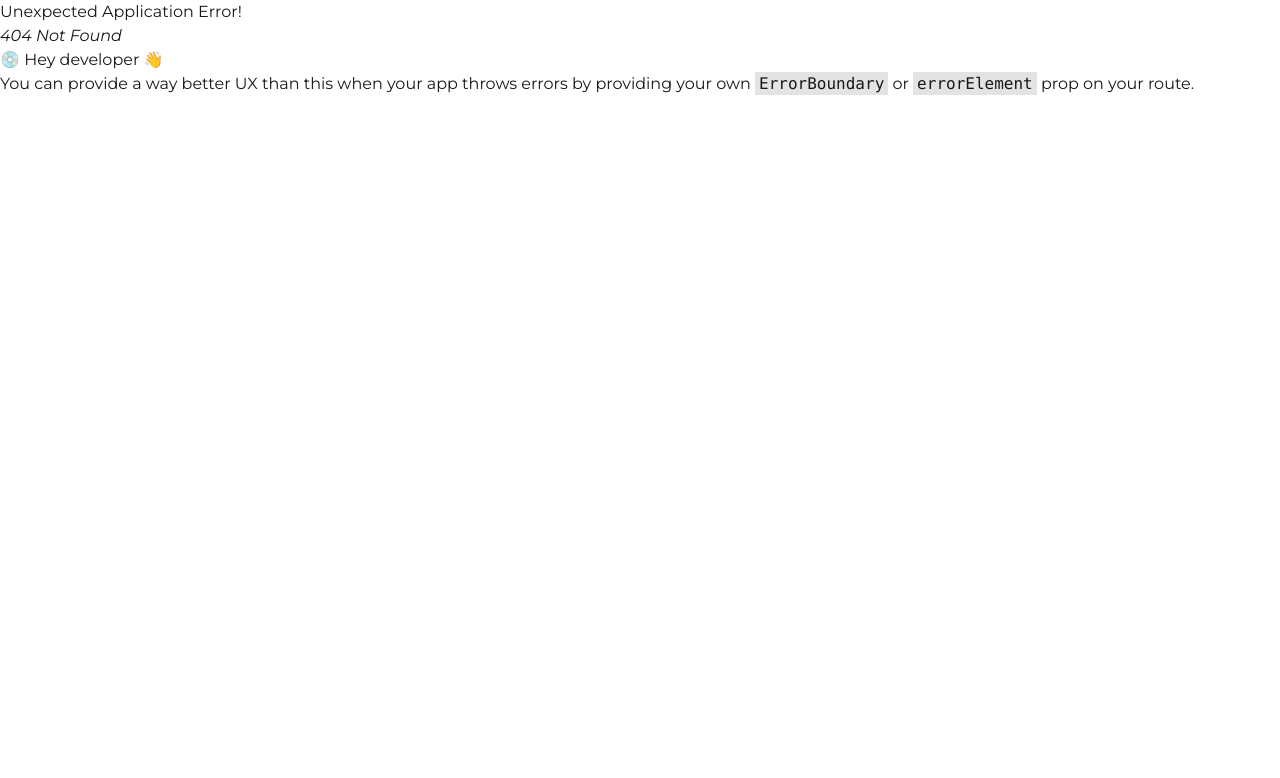
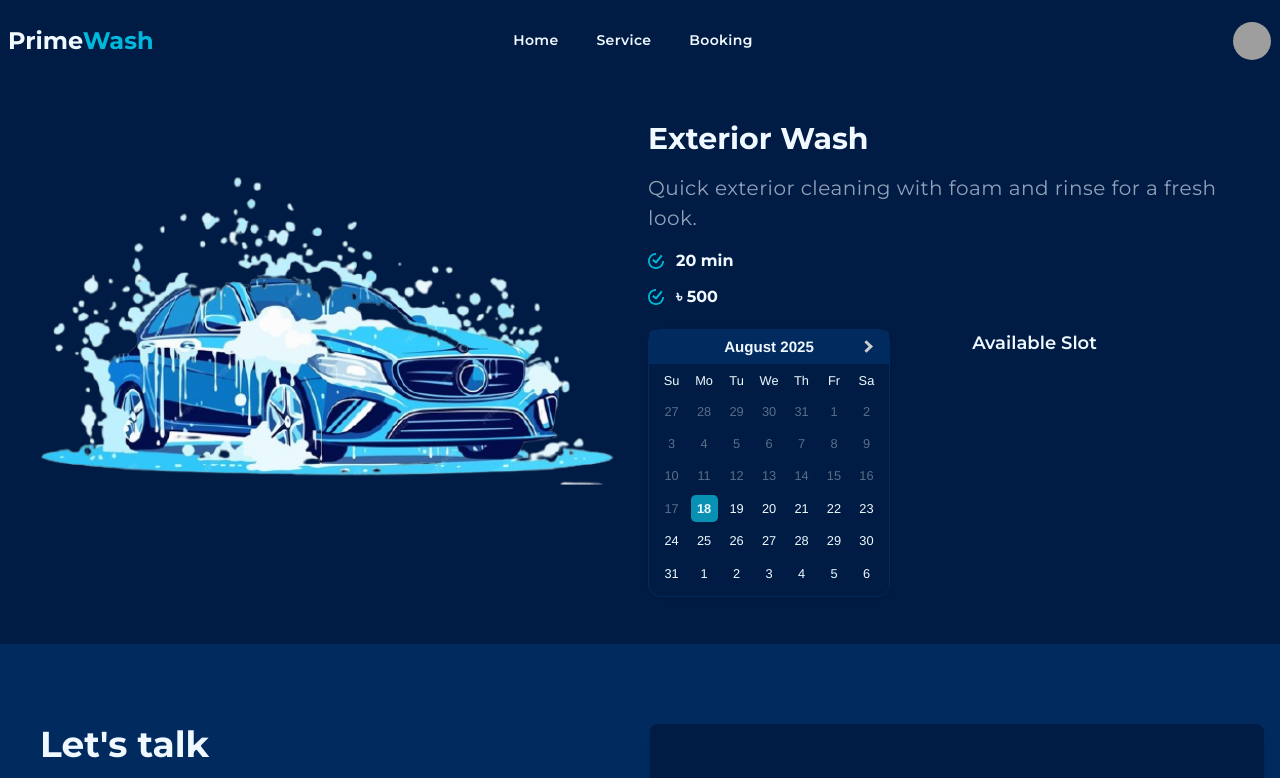
Before and after one commit to AbrRahman/prime-wash-frontend, a React (Vite) app: page /services/srv001 in a window 1280 px wide. Before the commit this address had no page. Shown: the top 778 px of the page. Built offline with nearby package versions, Linux system fonts and the light colour scheme; grey boxes are pictures that could not be loaded.

Commit message:
push service details page image and calendar

```diff
--- a/package.json
+++ b/package.json
@@ -13,6 +13,7 @@
     "@tailwindcss/vite": "^4.1.12",
     "motion": "^12.23.12",
     "react": "^19.1.1",
+    "react-datepicker": "^8.7.0",
     "react-dom": "^19.1.1",
     "react-icons": "^5.5.0",
     "react-router-dom": "^7.8.1",
--- /dev/null
+++ b/src/component/calendarAndSlot/CalendarAndSlot.tsx
@@ -0,0 +1,27 @@
+import DatePicker from "react-datepicker";
+import "react-datepicker/dist/react-datepicker.css";
+import "./CalenderAndSlot.css";
+const CalendarAndSlot = () => {
+  const slot = { startTime: "12:00", endTime: "13:00" };
+  return (
+    <div className="mt-5">
+      <div className="grid grid-cols-1 sm:grid-cols-12 gap-3">
+        <div className="mx-auto sm:mx-0 sm:col-span-5">
+          <DatePicker
+            selected={new Date()}
+            inline
+            minDate={new Date()}
+            onChange={(date) => console.log(date)}
+          />
+        </div>
+        <div className=" sm:col-span-5">
+          <h3 className="text-lg font-semibold text-sky-50 sm:text-center">
+            Available Slot
+          </h3>
+        </div>
+      </div>
+    </div>
+  );
+};
+
+export default CalendarAndSlot;
--- /dev/null
+++ b/src/component/calendarAndSlot/CalenderAndSlot.css
@@ -0,0 +1,43 @@
+.react-datepicker {
+  background-color: #001c44;
+  color: #f0f9ff;
+  border: 1px solid #012a5e;
+  border-radius: 0.75rem;
+  box-shadow: 0 1px 3px 0 rgb(0 0 0 / 0.1), 0 1px 2px -1px rgb(0 0 0 / 0.1);
+}
+
+.react-datepicker__header {
+  background-color: #012a5e;
+  border-bottom: 1px solid #012a5e;
+  color: #f0f9ff;
+}
+.react-datepicker__current-month {
+  color: #f0f9ff;
+  font-weight: 600;
+}
+
+.react-datepicker__day-name {
+  color: #f0f9ff !important;
+  font-weight: 500;
+}
+
+.react-datepicker__day {
+  color: #f0f9ff;
+  user-select: none;
+  transition: all 0.2s ease;
+}
+.react-datepicker__day:hover {
+  background-color: #06b6d4 !important;
+  color: #f0f9ff;
+}
+
+.react-datepicker__day--selected,
+.react-datepicker__day--keyboard-selected {
+  background-color: #0891b2;
+  color: #f0f9ff;
+}
+
+.react-datepicker__day--disabled {
+  color: #94a3b8;
+  opacity: 0.6;
+}
--- /dev/null
+++ b/src/pages/servicesDetails/ServiceDetails.tsx
@@ -0,0 +1,53 @@
+import { SiTicktick } from "react-icons/si";
+import carImage from "../../assets/images/car-1.png";
+import CalendarAndSlot from "../../component/calendarAndSlot/CalendarAndSlot";
+const ServiceDetails = () => {
+  const serviceItem = {
+    name: "Exterior Wash",
+    description:
+      "Quick exterior cleaning with foam and rinse for a fresh look.",
+    price: 500,
+    duration: 20,
+  };
+  return (
+    <>
+      <div className="bg-brand-primary">
+        <div className="container mx-auto px-4 py-6 lg:py-10">
+          <div className="grid grid-cols-1 lg:grid-cols-2 gap-4">
+            {/* service image */}
+            <div>
+              <img className="w-full" src={carImage} alt="" />
+            </div>
+
+            {/* details information */}
+            <div>
+              <div className=" space-y-4">
+                <h2 className=" text-sky-50 text-2xl md:text-3xl font-bold">
+                  {serviceItem?.name}
+                </h2>
+                <p className="text-slate-400 text-lg lg:text-xl  tracking-wide leading-normal">
+                  {serviceItem?.description}
+                </p>
+                <div className=" space-y-3">
+                  <div className="flex items-center gap-3 font-bold">
+                    <SiTicktick className="text-base text-cyan-500 " />
+                    <p className="text-sky-50">{serviceItem?.duration} min</p>
+                  </div>
+                  <div className="flex items-center gap-3 font-bold">
+                    <SiTicktick className="text-base text-cyan-500" />
+                    <p className="text-sky-50">৳ {serviceItem?.price}</p>
+                  </div>
+                </div>
+              </div>
+              <div>
+                <CalendarAndSlot />
+              </div>
+            </div>
+          </div>
+        </div>
+      </div>
+    </>
+  );
+};
+
+export default ServiceDetails;
--- a/src/routes/AppRouter.tsx
+++ b/src/routes/AppRouter.tsx
@@ -2,6 +2,7 @@ import { createBrowserRouter } from "react-router-dom";
 import MainLayout from "../layouts/MainLayout";
 import Home from "../pages/home/Home";
 import Services from "../pages/services/Services";
+import ServiceDetails from "../pages/servicesDetails/ServiceDetails";
 
 const appRouter = createBrowserRouter([
   {
@@ -10,6 +11,7 @@ const appRouter = createBrowserRouter([
     children: [
       { path: "/", element: <Home /> },
       { path: "/services", element: <Services /> },
+      { path: "/services/:id", element: <ServiceDetails /> },
     ],
   },
 ]);
```
Also changed, not shown: 1 other file (tests, documents, lock files or other folders).
